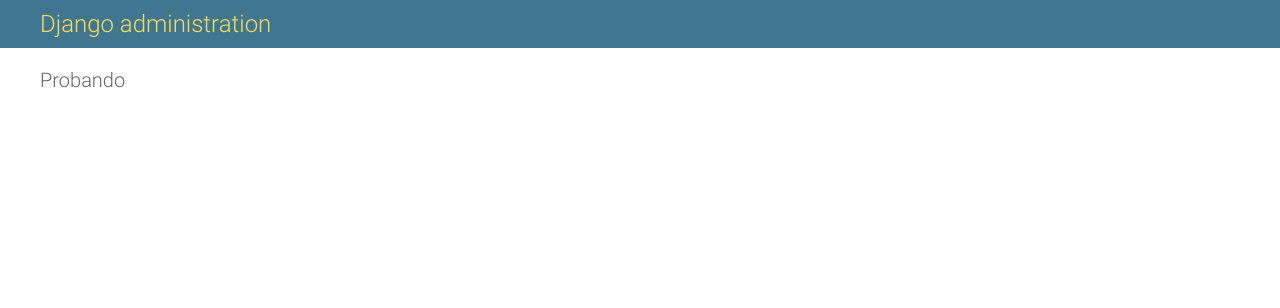
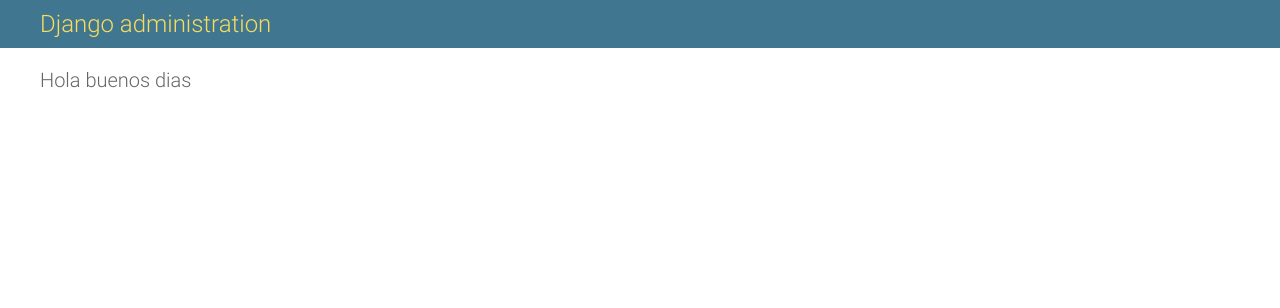
Before and after one commit to DiogenesPuig/g5_ITSV, a Django app: page / in a window 1280 px wide. Shown: the top 308 px of the page. Run offline with Django 3.2, Linux system fonts and the light colour scheme; parts of the project's set-up code (start-up, migrations or seed data) failed here and were passed over.

Commit message:
Se modifico(muy chico) home.html

```diff
--- a/Config/Proyecto/urls.py
+++ b/Config/Proyecto/urls.py
@@ -1,6 +1,6 @@
-
 from django.urls import path,include
 from Proyecto.views import HomeView
+
 
 urlpatterns = [
     path('', HomeView.as_view(), name='home')
--- a/Config/templates/Proyecto/home.html
+++ b/Config/templates/Proyecto/home.html
@@ -4,11 +4,7 @@
 
 {% block content %}
 
-<h1>Probando<h1>
-<!--
-Posible uso:
-<div  style="margin-top: 2rem !important;">
-    <a href="/admin">Ver admin</a>
+<div id ="b">
+<h1>Hola buenos dias</h1>
 </div>
--->
 {% endblock %}
```
Also changed, not shown: Config/db.sqlite3.
